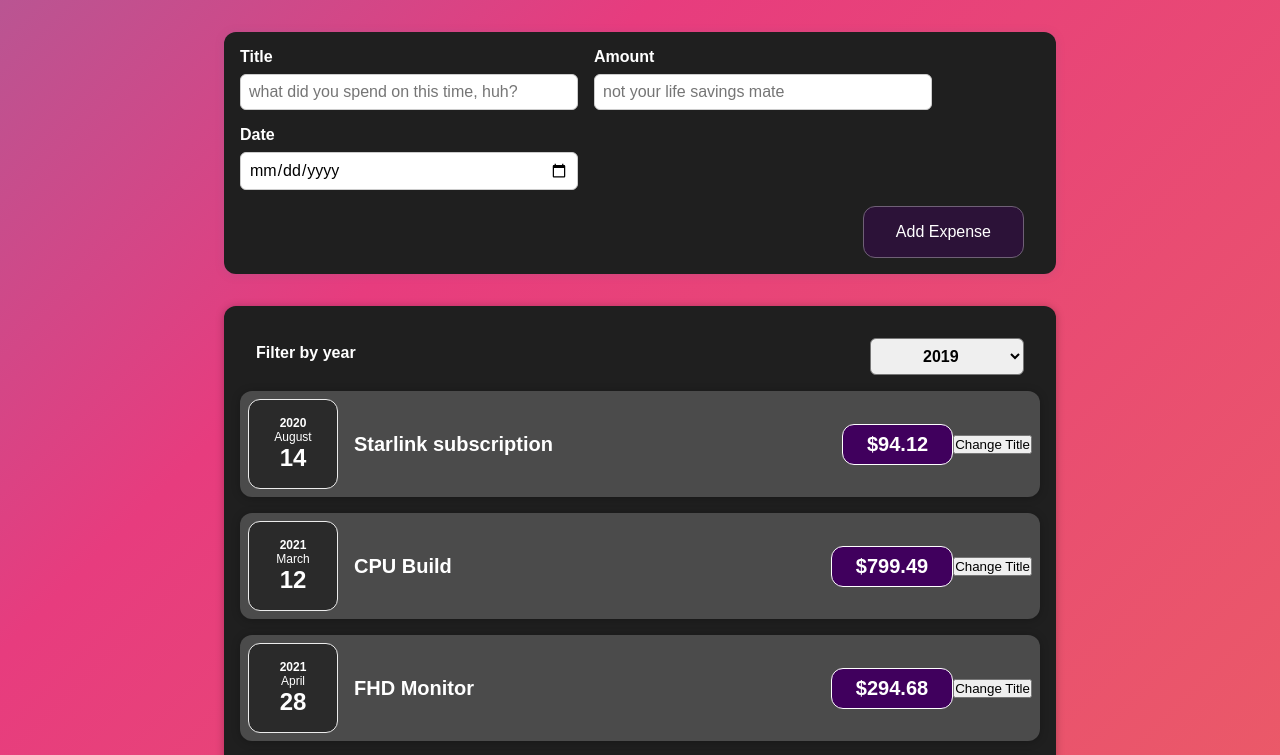
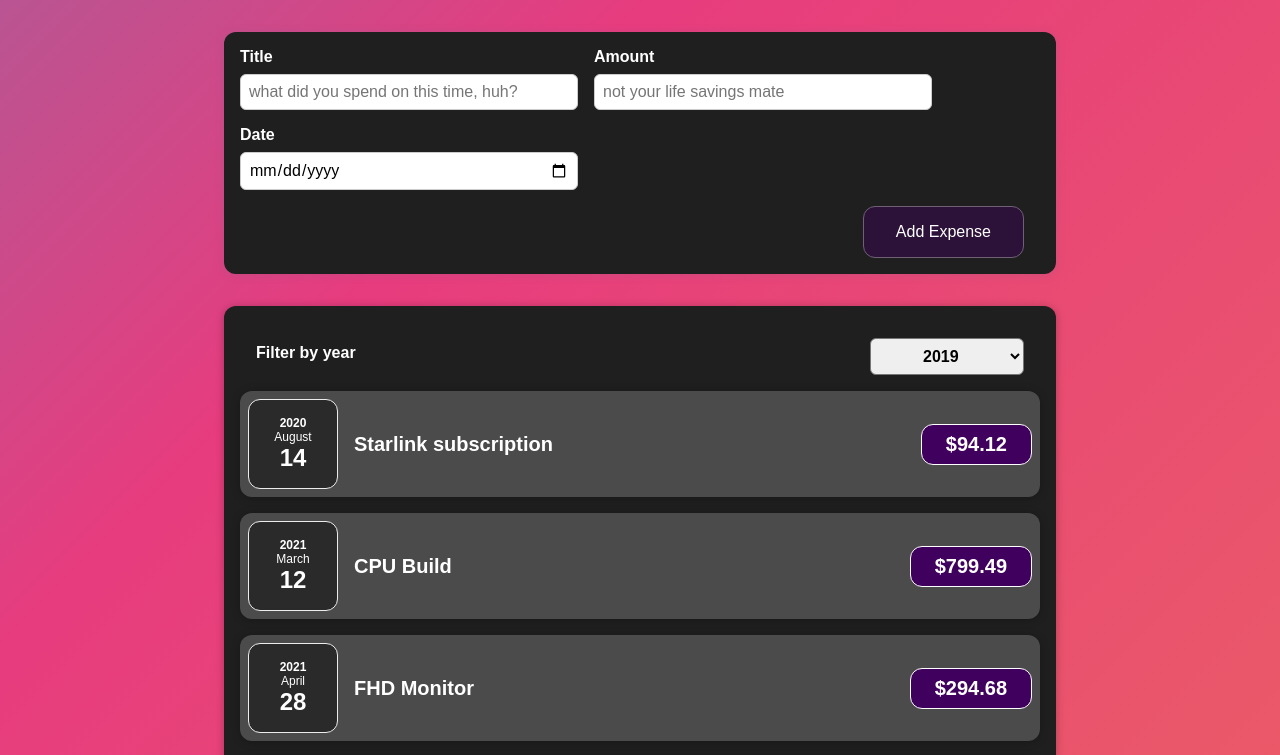
Before and after one commit to CJCODESgit/Expense-Tracker, a React (Create React App) app: page / in a window 1280 px wide. Shown: the top 755 px of the page. Built offline with nearby package versions, Linux system fonts and the light colour scheme.

Commit message:
turned Expense Item stateless

```diff
--- a/src/components/Expenses/ExpenseItem.js
+++ b/src/components/Expenses/ExpenseItem.js
@@ -4,22 +4,14 @@
 import "./ExpenseItem.css";
 
 const ExpenseItem = (props) => {
-
-  const [title, setTitle] = useState(props.title);
-
-  const clickHandler = () => {
-    setTitle('updated!');
-    console.log(title);
-  };
-
   return (
     <Card className="expense-item">
       <ExpenseDate date={props.date} />
       <div className="expense-item__description">
-        <h2>{title}</h2>
+        <h2>{props.title}</h2>
         <div className="expense-item__price">${props.amount}</div>
       </div>
-      <button onClick={clickHandler}>Change Title</button>
+
     </Card>
   );
 }
```
